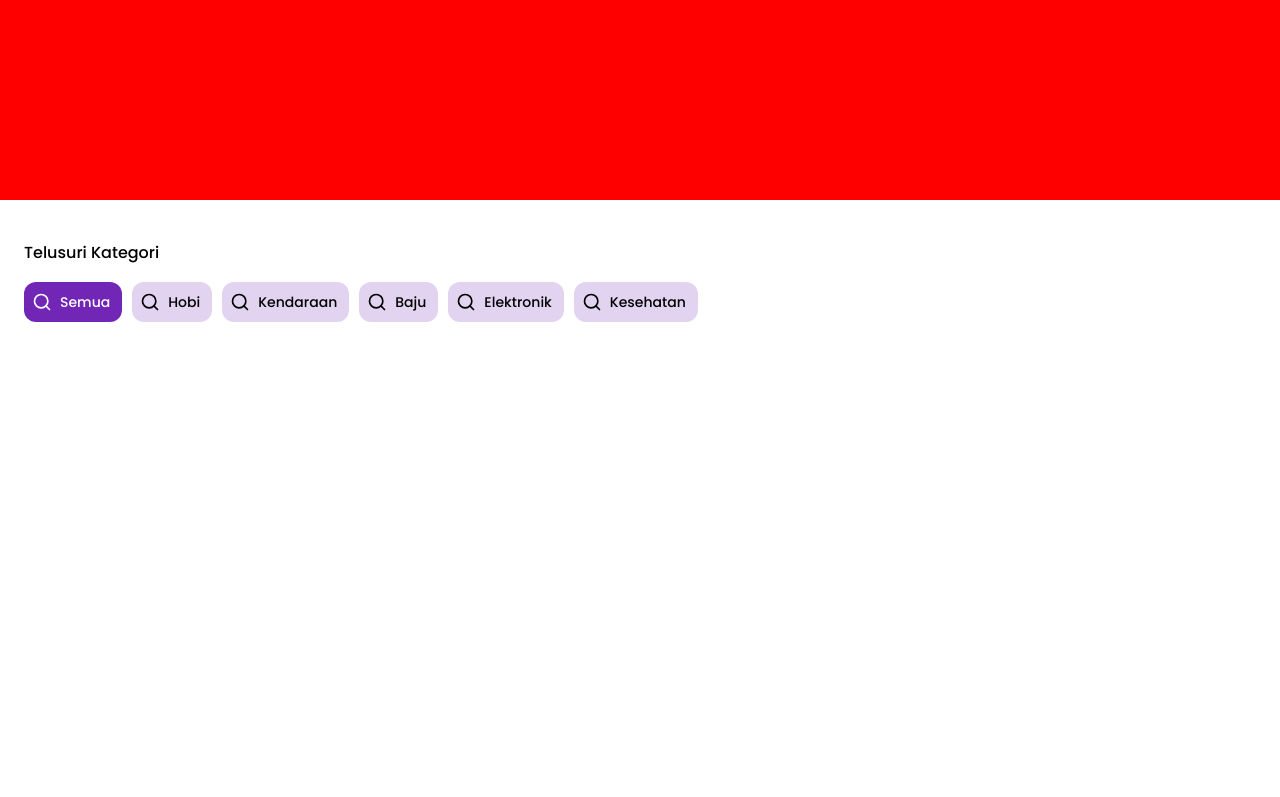
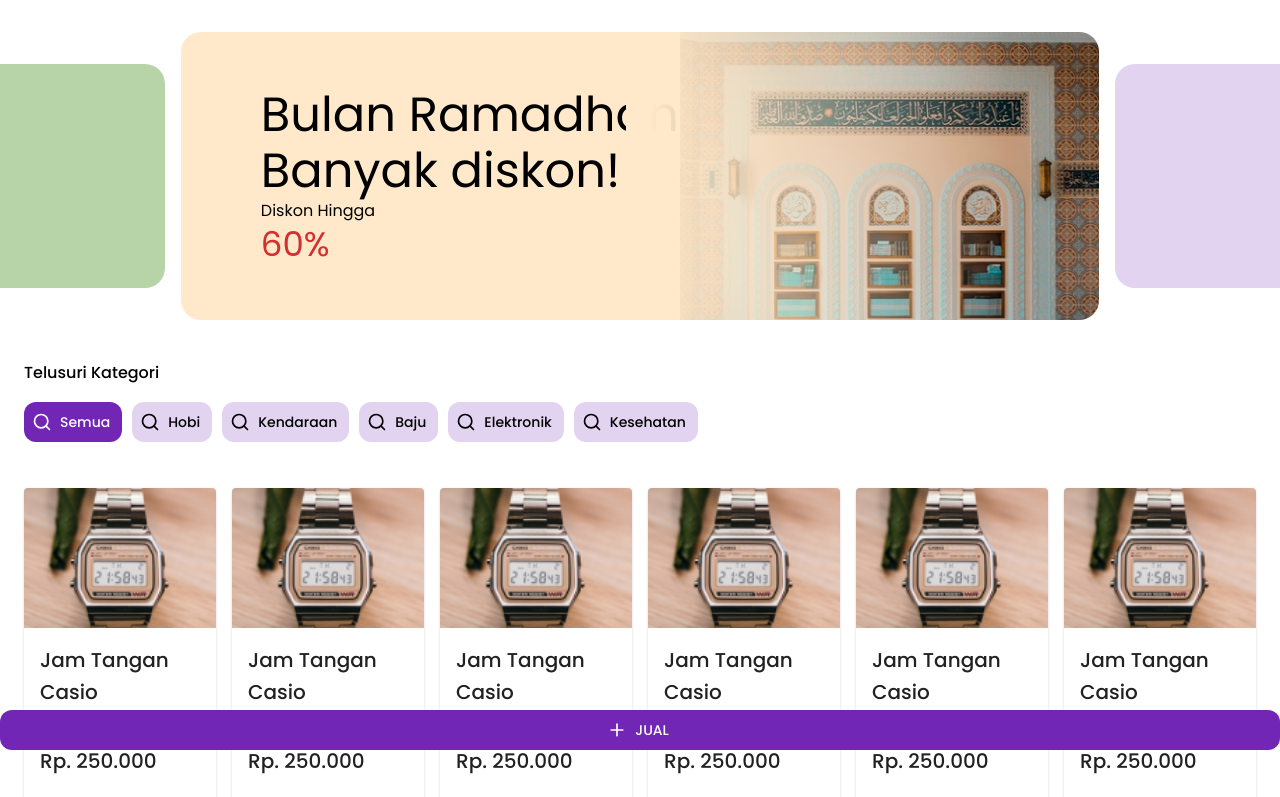
Before and after one commit to 5ECONDHAND/secondhand, a React (Create React App) app in the folder frontend/: page / in a window 1280 px wide. Shown: the top 797 px of the page. Built offline with nearby package versions, Linux system fonts and the light colour scheme.

Commit message:
style:add components

```diff
--- /dev/null
+++ b/frontend/src/components/atoms/home/banner/Banner.jsx
@@ -0,0 +1,34 @@
+import { Box, Typography } from '@mui/material'
+import React from 'react'
+import banner from '../../../../assets/images/banner-image.png'
+const Banner = () => {
+  return (
+    <>
+      <Box sx={{ width: '100%', display: 'flex', justifyContent: 'space-between', alignItems: 'center', marginTop: '32px', gap: '16px' }}>
+        <Box display={{ xs: 'none', md: 'block' }} sx={{ width: '236px', height: '224px', backgroundColor: '#B6D4A8', borderRadius: '0 20px 20px 0' }}></Box>
+        <Box sx={{ width: '100%', height: '288px', backgroundColor: '#FFE9CA', borderRadius: '20px', display: 'flex', alignItems: 'center', justifyContent: 'space-between', paddingLeft: { xs: '10px', sm: '10px', md: '10px', lg: '80px' } }}>
+          <Box sx={{ width: { xs: '100%', md: '100%', lg: '50%' } }}>
+            <Typography variant='h3'>Bulan Ramadhan  Banyak diskon!</Typography>
+            <Typography variant='body1'>Diskon Hingga</Typography>
+            <Typography variant='h4' color='error'>60%</Typography>
+          </Box>
+          <Box sx={{ width: '50%', display: { xs: 'none', sm: 'none', md: 'none', lg: 'flex' }, justifyContent: 'flex-end', position: 'relative' }}>
+            <img src={banner} alt='banner' width='100%' height='288px' />
+            <Box
+              sx={{
+                display: { xs: 'none', md: 'block' },
+                position: 'absolute',
+                height: '100%',
+                width: '37vw',
+                background: 'linear-gradient(to right, #FFE9CA 5%, rgba(160, 110, 206, 0) 80%)',
+              }}
+            />
+          </Box>
+        </Box>
+        <Box display={{ xs: 'none', md: 'block' }} sx={{ width: '236px', height: '224px', backgroundColor: '#E2D4F0', borderRadius: '20px 0 0 20px' }}></Box>
+      </Box>
+    </>
+  )
+}
+
+export default Banner
--- /dev/null
+++ b/frontend/src/components/atoms/home/card/CardItem.jsx
@@ -0,0 +1,31 @@
+import { Button, Card, CardActions, CardContent, CardMedia, Typography } from '@mui/material'
+import React from 'react'
+import casio1 from '../../../../assets/images/casio1.png'
+
+const CardItem = () => {
+  return (
+    <>
+      <Card sx={{ maxWidth: 345 }}>
+        <CardMedia
+          component="img"
+          height="140"
+          image={casio1}
+          alt="jam tangan"
+        />
+        <CardContent>
+          <Typography gutterBottom variant="h6" component="div">
+            Jam Tangan Casio
+          </Typography>
+          <Typography gutterBottom variant="body1" color="text.secondary">
+            Aksesoris
+          </Typography>
+          <Typography variant="h6" component="div">
+            Rp. 250.000
+          </Typography>
+        </CardContent>
+      </Card>
+    </>
+  )
+}
+
+export default CardItem
--- /dev/null
+++ b/frontend/src/components/atoms/home/index.js
@@ -0,0 +1,3 @@
+export { default as Buttons } from './buttons/Buttons'
+export { default as CardItem } from './card/CardItem'
+export { default as Banner } from './banner/Banner'
--- a/frontend/src/pages/home/Home.jsx
+++ b/frontend/src/pages/home/Home.jsx
@@ -1,19 +1,65 @@
 import React from 'react'
-import { Box, Container, Typography } from '@mui/material';
-import Buttons from '../../components/buttons/Buttons';
+import { Box, Button, Container, Grid, Typography } from '@mui/material';
+import { Banner, Buttons, CardItem } from '../../components/atoms/home';
+import { FiPlus } from 'react-icons/fi';
+
+
 const Home = () => {
-
 
   return (
     <>
-      <Box sx={{ width: '100%', backgroundColor: 'red', height: '200px' }}>
-
-      </Box>
-      <Container maxWidth='xl' sx={{ marginTop: '40px' }}>
+      <Banner />
+      <Container maxWidth='xl' sx={{ marginY: '40px', position: 'relative' }}>
         <Typography variant='h6' sx={{ fontSize: '16px' }}>
           Telusuri Kategori
         </Typography>
         <Buttons />
+        <Grid container columns={{ xs: 1, sm: 2, md: 4, lg: 6 }} mt={{ xs: '20px', md: '30px' }} spacing={2}>
+          <Grid item xs={1}>
+            <CardItem />
+          </Grid>
+          <Grid item xs={1}>
+            <CardItem />
+          </Grid>
+          <Grid item xs={1}>
+            <CardItem />
+          </Grid>
+          <Grid item xs={1}>
+            <CardItem />
+          </Grid>
+          <Grid item xs={1}>
+            <CardItem />
+          </Grid>
+          <Grid item xs={1}>
+            <CardItem />
+          </Grid>
+          <Grid item xs={1}>
+            <CardItem />
+          </Grid>
+          <Grid item xs={1}>
+            <CardItem />
+          </Grid>
+        </Grid>
+        <Button sx={{
+          backgroundColor: '#7126B5',
+          color: 'white',
+          position: 'fixed',
+          bottom: '50px',
+          left: '0',
+          right: '0',
+          margin: 'auto',
+          zIndex: '10',
+          borderRadius: '12px',
+          padding: '8px 15px',
+          ':hover': {
+            bgcolor: '#631fa1',
+            color: 'white'
+          },
+        }}
+          startIcon={<FiPlus />}
+        >
+          Jual
+        </Button>
       </Container>
 
     </>
```
Also changed, not shown: frontend/src/components/card/Card.jsx (deleted, +0 -9 lines), frontend/src/assets/images/banner-image.png (added), frontend/src/assets/images/casio1.png (added), frontend/src/components/atoms/home/buttons/Buttons.jsx (renamed from frontend/src/components/buttons/Buttons.jsx).
